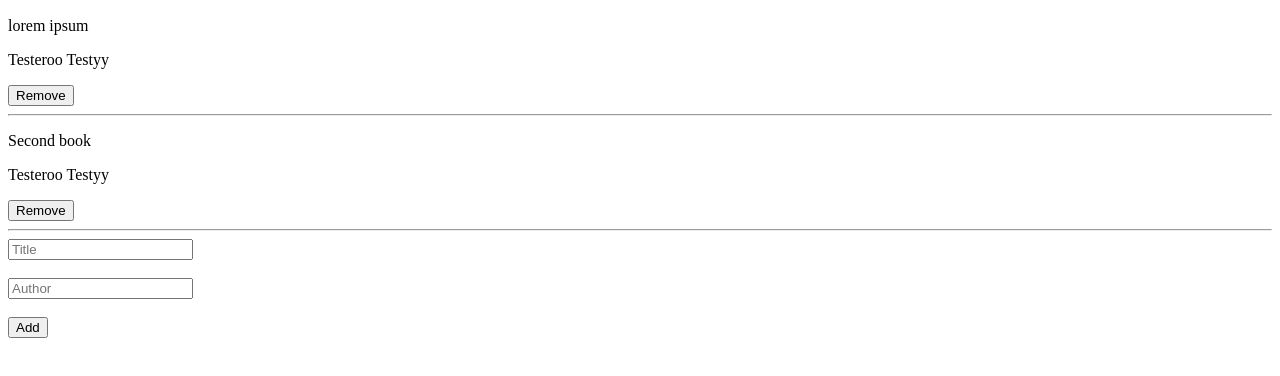
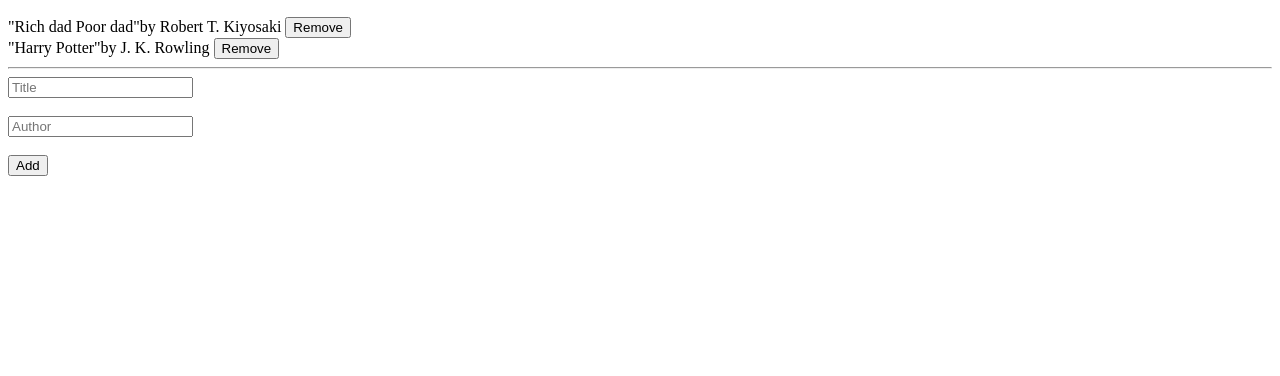
Before and after one commit to momo-87/awesome-books, a website: page index.html in a window 1280 px wide. Shown: the part 50-426 px from the top of the page. Drawn offline with Linux system fonts and the light colour scheme.

Commit message:
All books saved in the collection displayed in the top part of the page

```diff
--- a/index.html
+++ b/index.html
@@ -7,26 +7,30 @@
     <title>Awesome Books</title>
 </head>
 <body>
-    <section class="headline">
+    <section class="bookList">
         <h1>Awesome Books</h1>
+        <!-- <article class="headline">
             <p>lorem ipsum</p>
             <p>Testeroo Testyy</p>
             <button type="button">Remove</button>
-    </section>
+        </article>
         <hr>
-    <section class="headline">
+        <article class="headline">
             <p>Second book</p>
             <p>Testeroo Testyy</p>
             <button type="button">Remove</button>
+        </article>
+        <hr> -->
     </section>
     <hr>
     <section>
+
         <form action="#">
             <label for="title"></label>
             <input type="text" id="title" name="title" placeholder="Title"><br><br>
             <label for="author"></label>
             <input type="text" id="author" name="author" placeholder="Author"><br><br>
-            <button type="submit">Add</button>
+            <button type="submit" id="addBook">Add</button>
         </form>
     </section>
     <script src="./script.js"></script>
--- a/script.js
+++ b/script.js
@@ -24,3 +24,16 @@
     const result = books.filter(book => book.title != bookTitle);
     return result;
 };
+
+const article = [];
+const bookList = document.querySelector('.bookList');
+
+for( let i = 0; i < books.length; i += 1) {
+    article[i] = document.createElement('article');
+    bookList.appendChild(article[i]);
+    article[i].innerHTML = `
+        <span>"${books[i].title}"</span>by
+        <span>${books[i].author}</span>
+        <button type="button" id="${books[i].bookId}">Remove</button>
+    `;
+}
```
Lines whose indentation alone changed are shown as unchanged.
